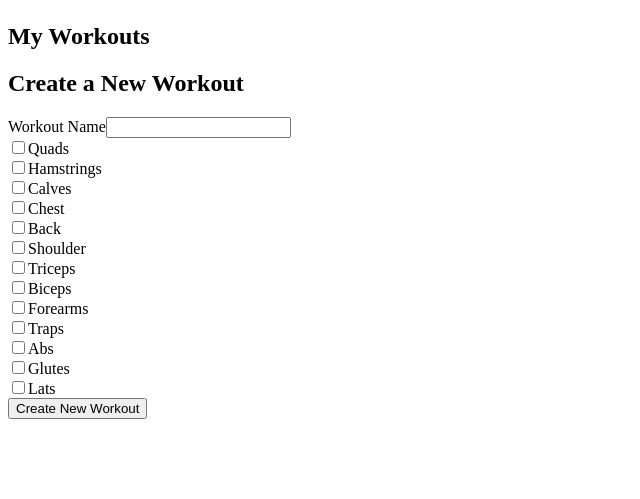
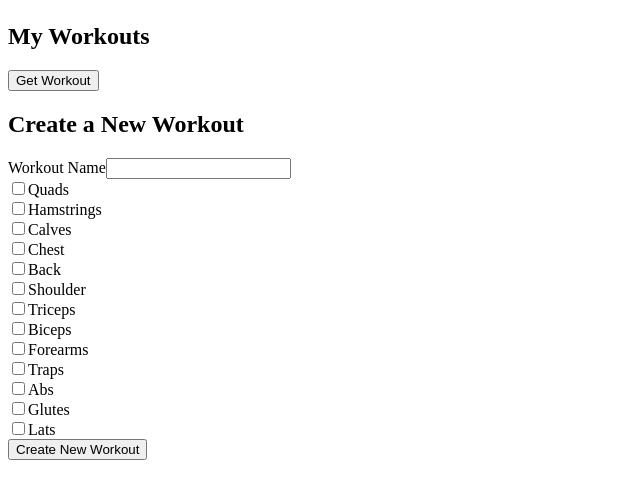
Before and after one commit to tyto8880/buffsgitbuff, a Flask app: a page that uses buff2s/app/templates/user.html in a window 1280 px wide. Shown: the part 93-592 px from the top of the page, without its empty margins (0-640 px from the left). Run offline with Flask 2, Linux system fonts and the light colour scheme; data that the repository does not hold is empty.

Commit message:
asynchronous calls with get workout and create workout now work both ways in user.html

```diff
--- a/buff2s/app/routes.py
+++ b/buff2s/app/routes.py
@@ -18,16 +18,22 @@ def userdash(user):
     return render_template('user.html', user=userInfo, posts=posts)
 
 # used for get workout call
-@app.route('/work', methods=['POST'])
+@app.route('/userWorkout', methods=['POST', 'GET'])
 def createWorkout():
-    print('made it to the method')
     if request.method == 'POST':
         try:
             # biceps = request.form['Biceps']
-            print('it sorta works')
+            return request.form['workoutName']
         except:
-            print('shit')
-    return 'blank' # This is where you return your data!
+            return 'error: create workout did not go through'
+    # the retun is logged into the respnse manage infromation from response in jquery
+    elif (request.method == 'GET'):
+        try:
+            return 'get user workouts'
+        except:
+             return 'get workout did not work correctly'
+        # want to have a get method for returning all user workouts
+    return 'error: not get or post request'
 
 
 # used for displaying workouts on page
--- a/buff2s/app/templates/user.html
+++ b/buff2s/app/templates/user.html
@@ -7,10 +7,7 @@
 <div class="container">
     <section id="workoutSection">
         <h2>My Workouts</h2>
-        {% for workout in posts %}
-        #TODO need to implement get each workout for each workout number
-        # each workout will have attributes of workout from dbj
-        {% endfor %}
+        <button id="getWorkoutButton" class="button" type="button">Get Workout</button>
     </section>
     <section id="createWorkout">
         <h2>Create a New Workout</h2>
@@ -32,18 +29,32 @@
             <button id="createWorkoutButton" class="button" type="button">Create New Workout</button>
             <script>
                 $(function () {
-                    $('button').click(function () {
-                        console.log("click registered");
+                    $('#createWorkoutButton').click(function () {
+                        console.log("create workout button");
                         $.ajax({
-                            url: '/work',
+                            url: '/userWorkout',
                             data: $('form').serialize(),
                             type: 'POST',
+                            // Do something with the response, post it to user page!!
                             success: function (response) {
-                                console.log("success");
+                                console.log(response);
+                                $('#newWorkout').append("<h3>This is your returned workout</h3><br><p>" + response + "</p>");
+                            },
+                            error: function (response) {
+                                console.log(response);
+                            }
+                        });
+                    });
+                    // Another button for get workouts can go here
+                    $('#getWorkoutButton').click(function() {
+                        console.log("get workout button");
+                        $.ajax({
+                            url: '/userWorkout',
+                            type: 'GET',
+                            success: function(response) {
                                 console.log(response);
                             },
-                            error: function (response) {
-                                console.log("error");
+                            error: function(response) {
                                 console.log(response);
                             }
                         });
@@ -51,6 +62,8 @@
                 });
             </script>
         </form>
+        <div class="hidden" id="newWorkout">
+        </div>
     </section>
 </div>
 {% endblock %}
```
